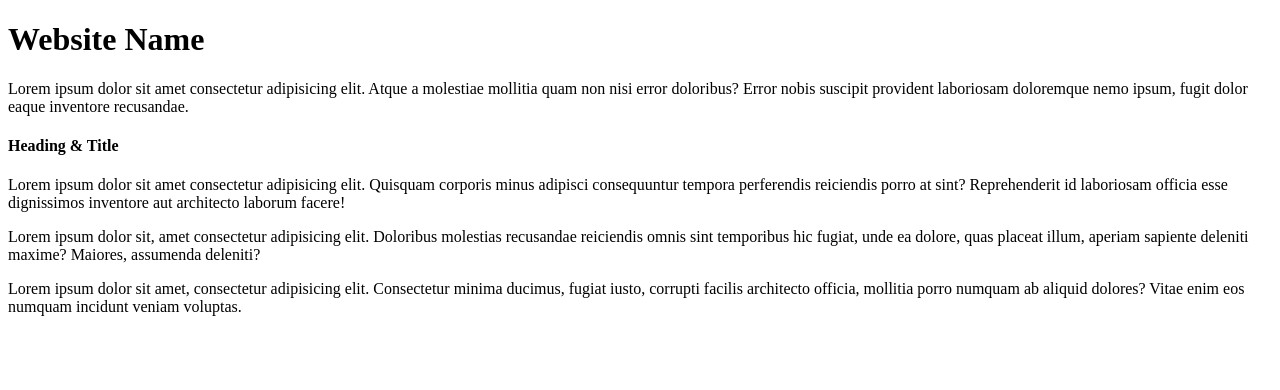
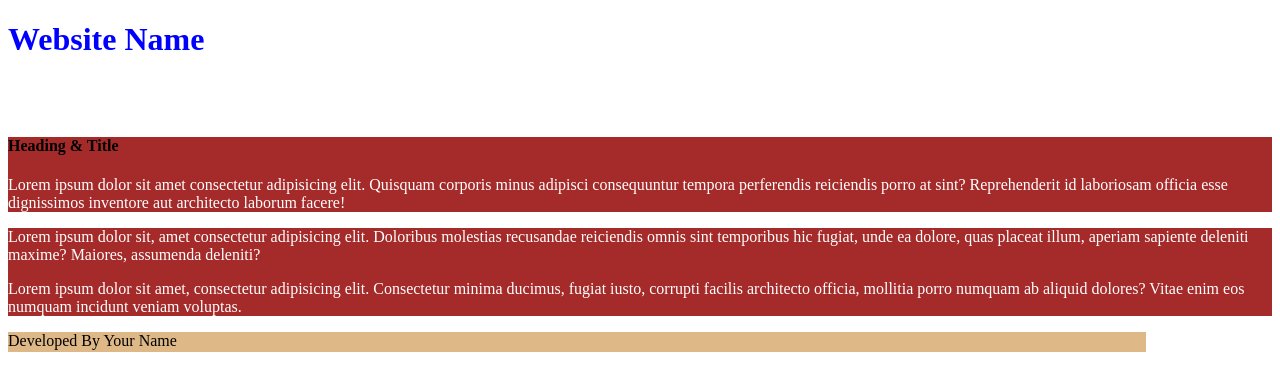
Before and after one commit to Jeet009/youtube, a plain HTML site: page CSS3/index.html in a window 1280 px wide. Drawn offline with Linux system fonts and the light colour scheme.

Commit message:
inline style

```diff
--- a/CSS3/index.html
+++ b/CSS3/index.html
@@ -4,6 +4,24 @@
     <meta charset="UTF-8" />
     <meta name="viewport" content="width=device-width, initial-scale=1.0" />
     <title>CSS Tutorial</title>
+
+    <!-- Internal CSS  -->
+    <style>
+      h1 {
+        color: blue;
+      }
+      p {
+        color: white;
+      }
+      div {
+        background-color: brown;
+      }
+      footer {
+        background-color: burlywood;
+        width: 90%;
+        height: 20px;
+      }
+    </style>
   </head>
   <body>
     <h1>Website Name</h1>
@@ -37,5 +55,6 @@
         </p>
       </div>
     </section>
+    <footer>Developed By Your Name</footer>
   </body>
 </html>
```
